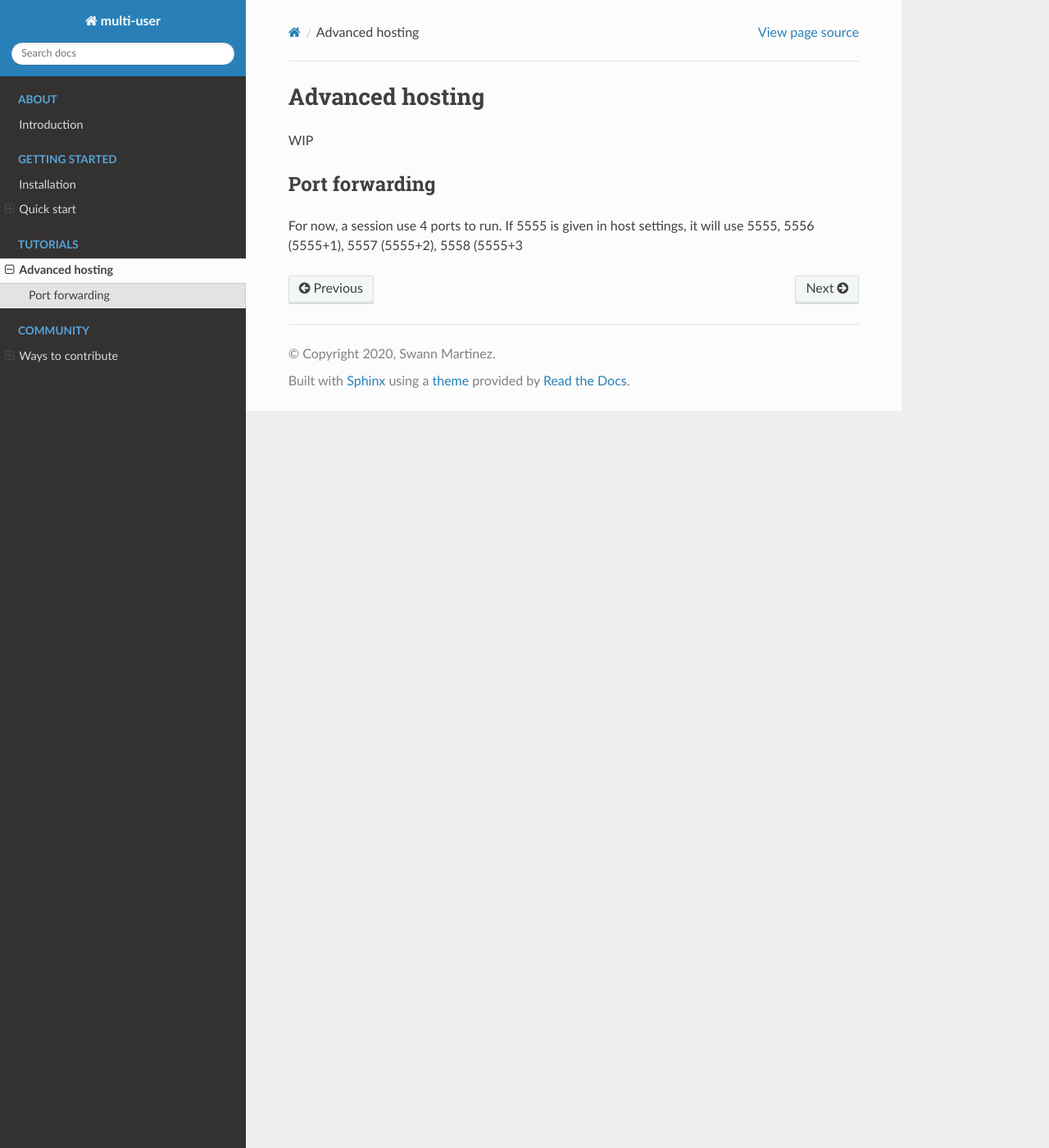
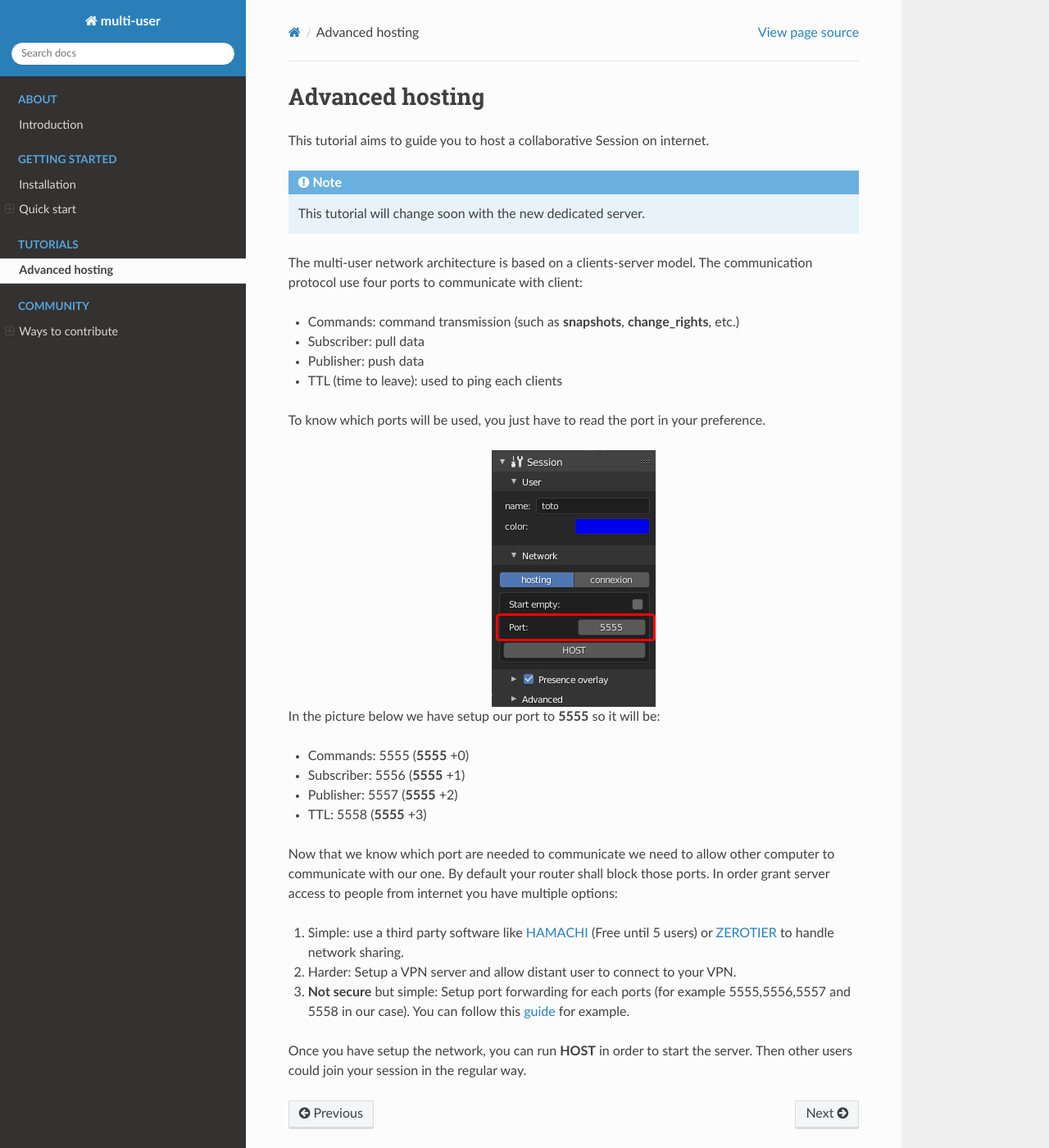
Before and after one commit to AvvyB/blender-multi-user, a Sphinx documentation site: the page built from docs/tutorials/hosting_guide.rst, in a window 1280 px wide and 1400 px high. Shown: the whole window at 82% size. Built offline with Sphinx 7.4.7 and the Read the Docs theme 2.0.0, drawn with Linux system fonts in a browser that asks for light colours.

Commit message:
feat: hosting guide progress

```diff
--- a/docs/tutorials/hosting_guide.rst
+++ b/docs/tutorials/hosting_guide.rst
@@ -2,10 +2,39 @@
 Advanced hosting
 ================
 
-WIP
+This tutorial aims to guide you to host a collaborative Session on internet.
 
-Port forwarding
-===============
+.. note::
+    This tutorial will change soon with the new dedicated server.
 
-For now, a session use 4 ports to run.
-If 5555 is given in host settings, it will use 5555, 5556 (5555+1), 5557 (5555+2), 5558 (5555+3
+
+The multi-user network architecture is based on a clients-server model. The communication protocol use four ports to communicate with client:
+
+* Commands: command transmission (such as **snapshots**, **change_rights**, etc.)
+* Subscriber: pull data
+* Publisher: push data
+* TTL (time to leave): used to ping each clients
+
+To know which ports will be used, you just have to read the port in your preference.
+
+.. image:: img/hosting_guide_port.png
+    :align: center
+    :alt: Port
+
+In the picture below we have setup our port to **5555** so it will be:
+
+* Commands: 5555 (**5555** +0)
+* Subscriber: 5556 (**5555** +1)
+* Publisher: 5557 (**5555** +2)
+* TTL: 5558 (**5555** +3)
+
+Now that we know which port are needed to communicate we need to allow other computer to communicate with our one.
+By default your router shall block those ports. In order grant server access to people from internet you have multiple options:
+
+1. Simple: use a third party software like `HAMACHI <https://vpn.net/>`_ (Free until 5 users) or `ZEROTIER <https://www.zerotier.com/download/>`_ to handle network sharing.
+
+2. Harder: Setup a VPN server and allow distant user to connect to your VPN.
+
+3. **Not secure** but simple: Setup port forwarding for each ports (for example 5555,5556,5557 and 5558 in our case). You can follow this `guide <https://www.wikihow.com/Set-Up-Port-Forwarding-on-a-Router>`_ for example.
+
+Once you have setup the network, you can run **HOST** in order to start the server. Then other users could join your session in the regular way.
```
Also changed, not shown: docs/tutorials/img/hosting_guide_port.png (added).
